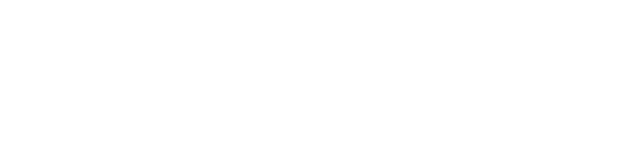
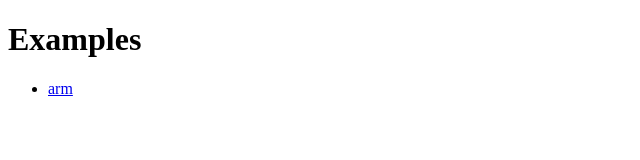
Before and after one commit to tomatrow/Ike, a website: page examples/index.html in a window 1280 px wide. Shown: the whole page, without its empty margins (0-640 px from the left). Drawn offline with Linux system fonts and the light colour scheme.

Commit message:
Add the basic links

```diff
--- a/examples/index.html
+++ b/examples/index.html
@@ -8,5 +8,11 @@
 
 <body>
 </body>
+<h1>Examples</h1>
+<ul>
+    <li>
+        <a href="arm.html">arm</a>
+    </li>
+</ul>
 
 </html>
```
